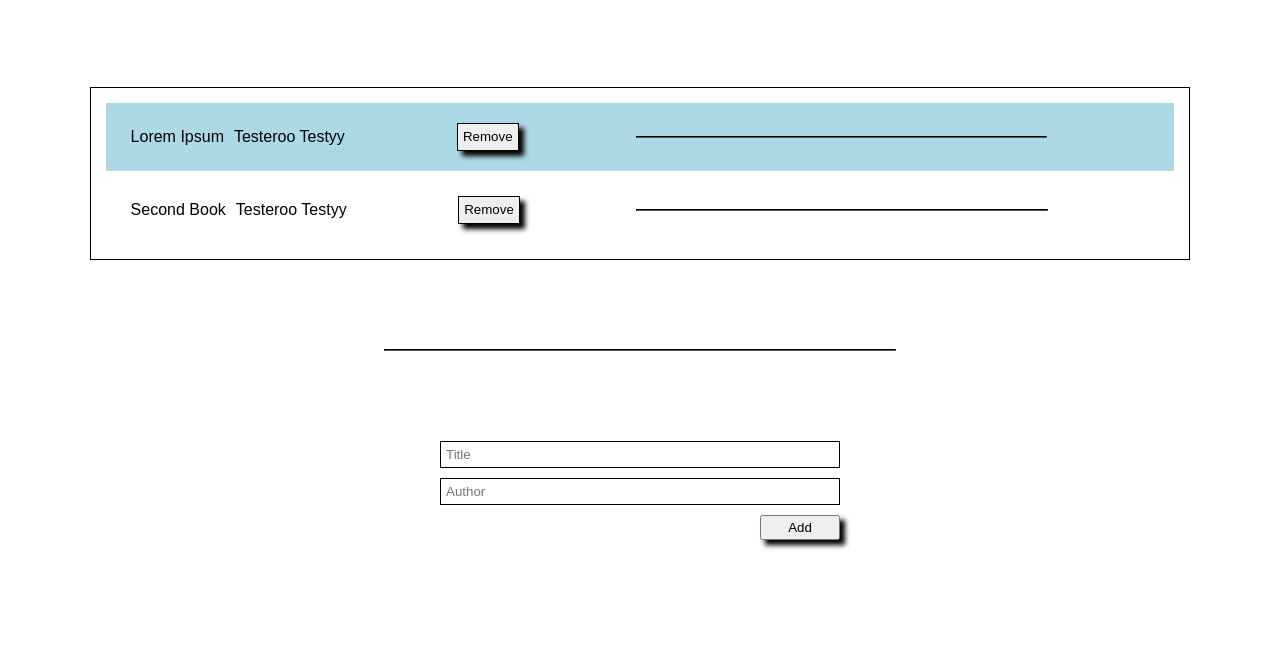
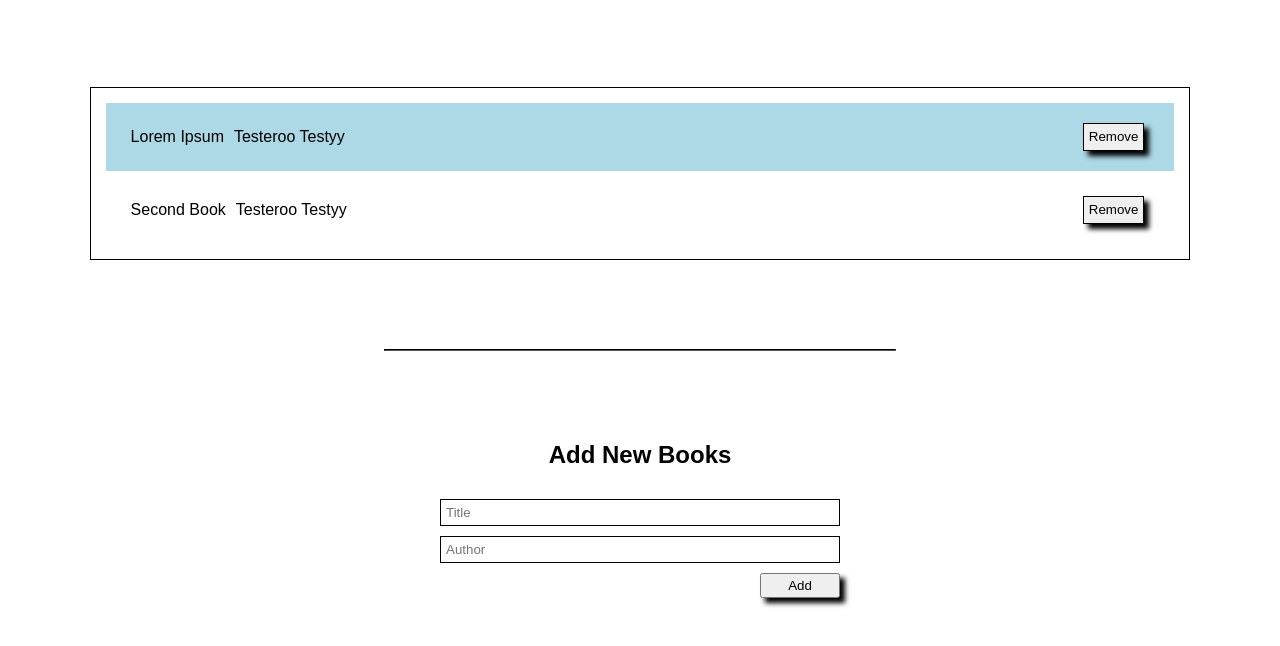
Before and after one commit to Vgonma/awesome-books, a website with bundled scripts: page index.html in a window 1280 px wide. Shown: the part 60-706 px from the top of the page. Built offline with nearby package versions, Linux system fonts and the light colour scheme.

Commit message:
fix title

```diff
--- a/index.html
+++ b/index.html
@@ -15,9 +15,7 @@
   </section>
   <hr>
   <section>
-    <title>
-      <h2>Add New Books</h2>
-    </title>
+    <h2>Add New Books</h2>
     <form action="">
       <input class="title" type="text" placeholder="Title" required>
       <input class="author" type="text" placeholder="Author" required>
--- a/main.js
+++ b/main.js
@@ -24,8 +24,7 @@ function displayCollection() {
     newBook.innerHTML = `
     <p class="book-title">${lib.collection[i].title}</p>
     <p class="book-author">${lib.collection[i].author}</p>
-    <button class="remove_button">Remove</button>
-    <hr>`;
+    <button class="remove_button">Remove</button>`;
     bookList.appendChild(newBook);
   }
   saveLocalStorage();
```
